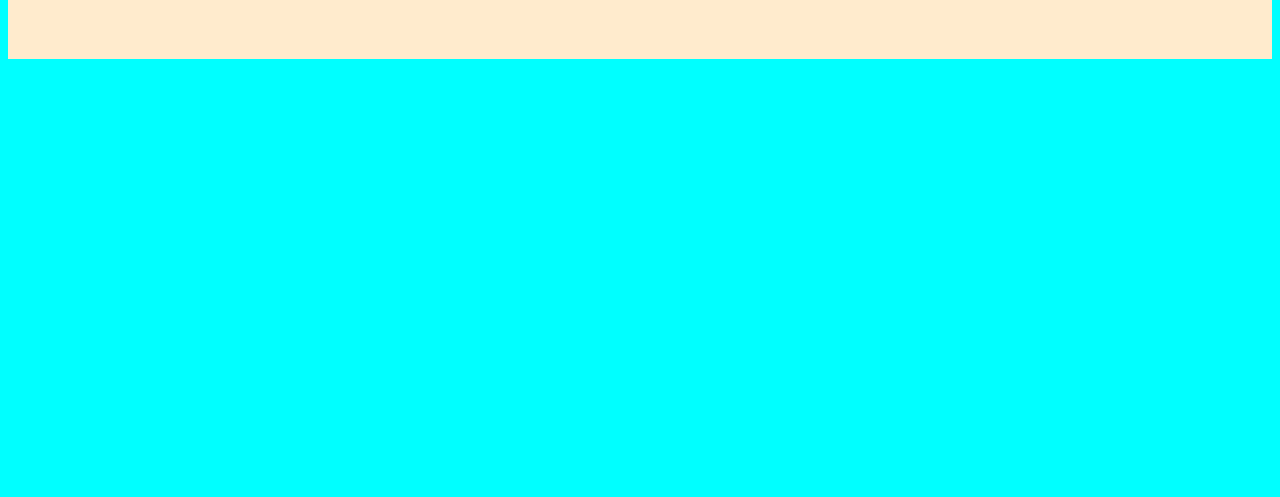
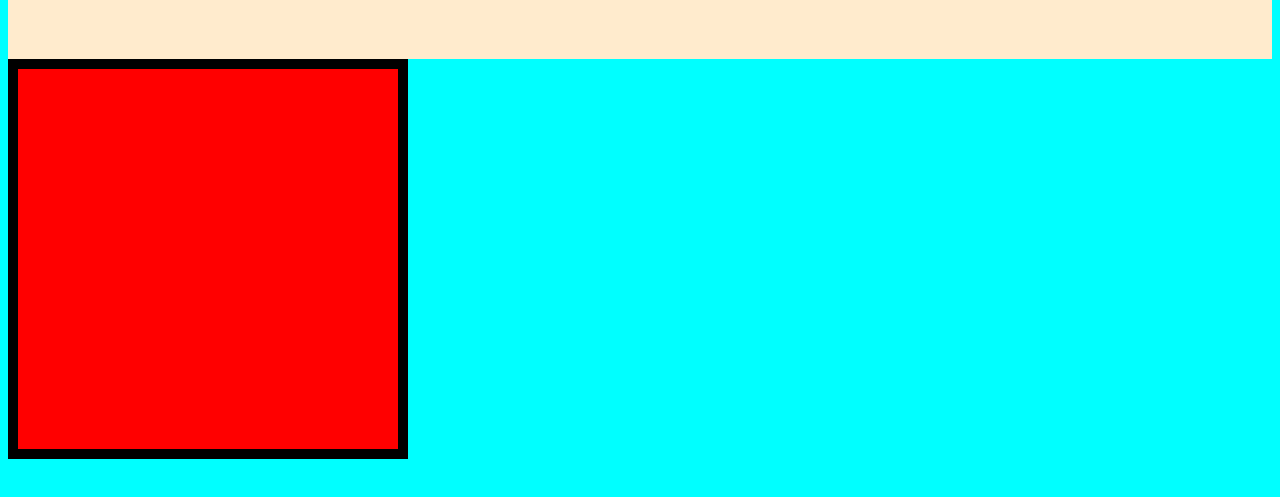
Before and after one commit to salunkhesakshi2125-bit/portfolio, a plain HTML site: page index.html in a window 1280 px wide. Shown: the part 109-606 px from the top of the page. Drawn offline with Linux system fonts and the light colour scheme.

Commit message:
home page added

```diff
--- a/index.html
+++ b/index.html
@@ -6,11 +6,20 @@
             padding: 40px;
             background-color: blanchedalmond;
         }
+        .homepage{
+            height: 300px;
+            width: 300px;
+            border: 10px solid black;
+            background-color: red;
+        }
   </style>
 </head>
 <body style="background-color: aqua;">
     <div >
         <h1>Sakshi's portfolio</h1>
     </div>
+    <div class="homepage">
+
+    </div>
 </body>
 </html>
```
